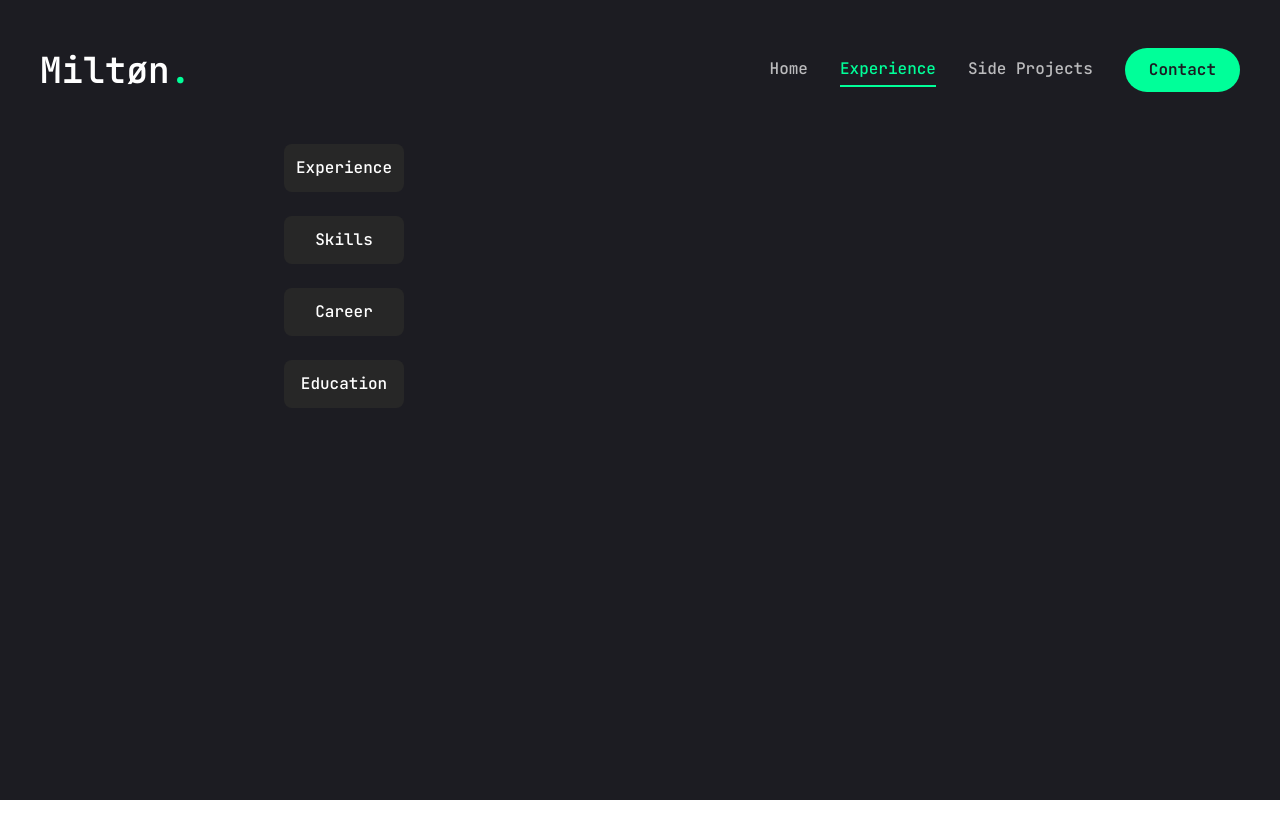
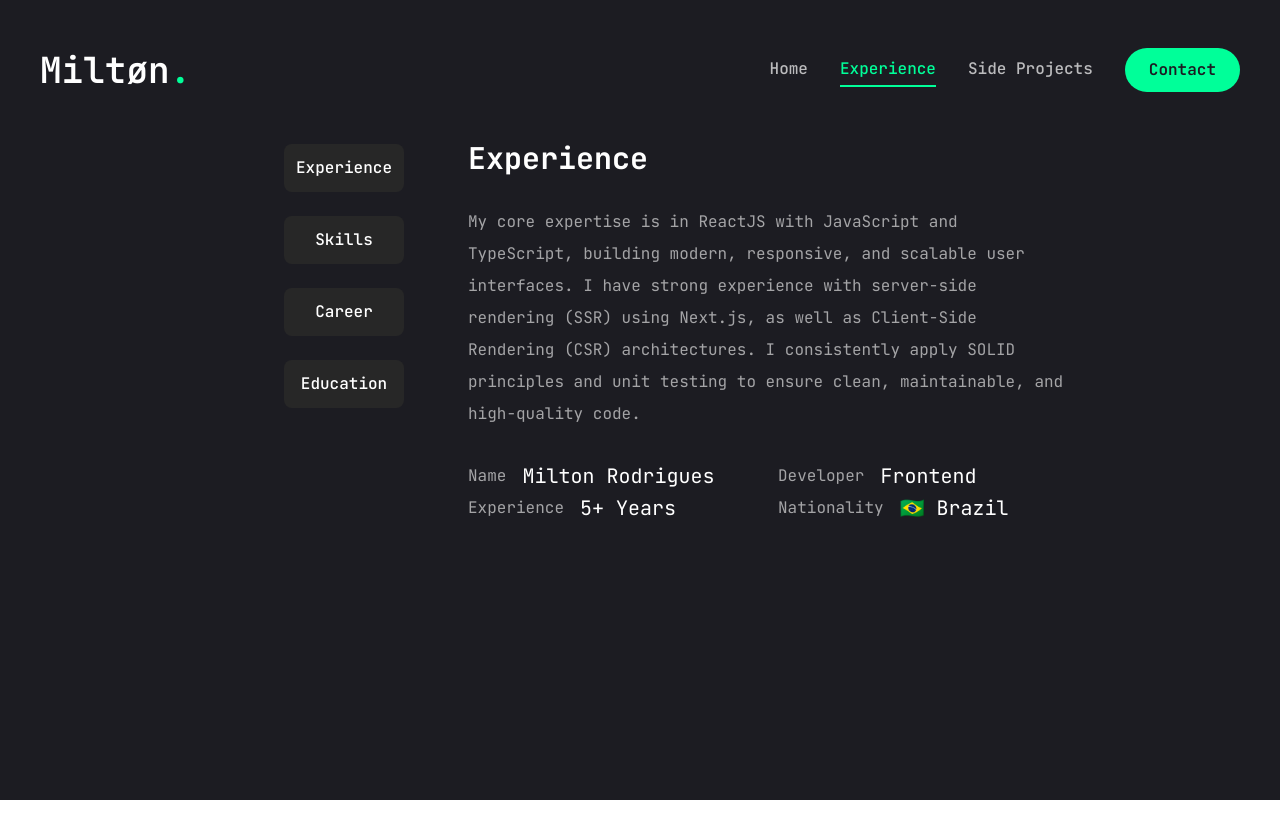
Before and after one commit to Miltonr87/portfoliov2, a Next.js app: page /experience in a window 1280 px wide. Shown: the top 838 px of the page. Built offline with nearby package versions, Linux system fonts and the light colour scheme.

Commit message:
Update ExperienceDesktop.jsx

```diff
--- a/src/app/experience/ExperienceDesktop.jsx
+++ b/src/app/experience/ExperienceDesktop.jsx
@@ -162,7 +162,7 @@ const Experience = () => {
       initial={{ opacity: 0 }}
       animate={{
         opacity: 1,
-        transition: { delay: 2.2, duration: 0.4, ease: 'easeIn' },
+        transition: { delay: 0.5, duration: 0.4, ease: 'easeIn' },
       }}
       className=" min-h-[70vh] flex items-center justify-center
      py-12 xl:py-0"
@@ -300,7 +300,7 @@ const Experience = () => {
               </div>
             </TabsContent>
             <TabsContent
-              value="experience"
+              value="about"
               className="w-full
              text-center xl:text-left"
             >
```
